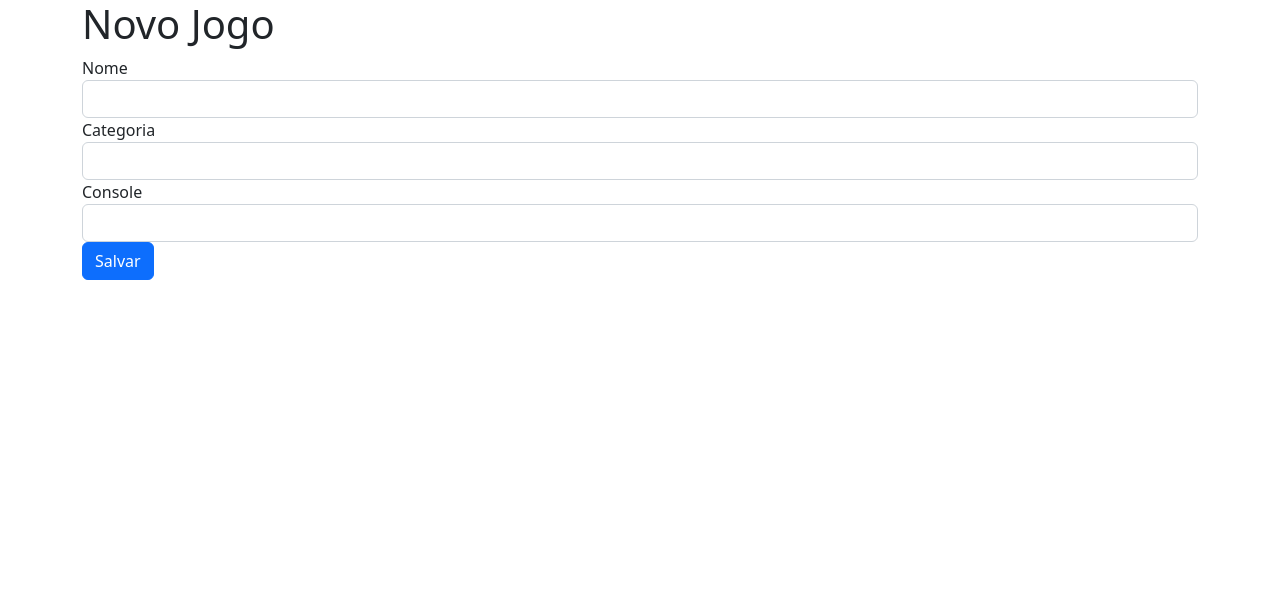
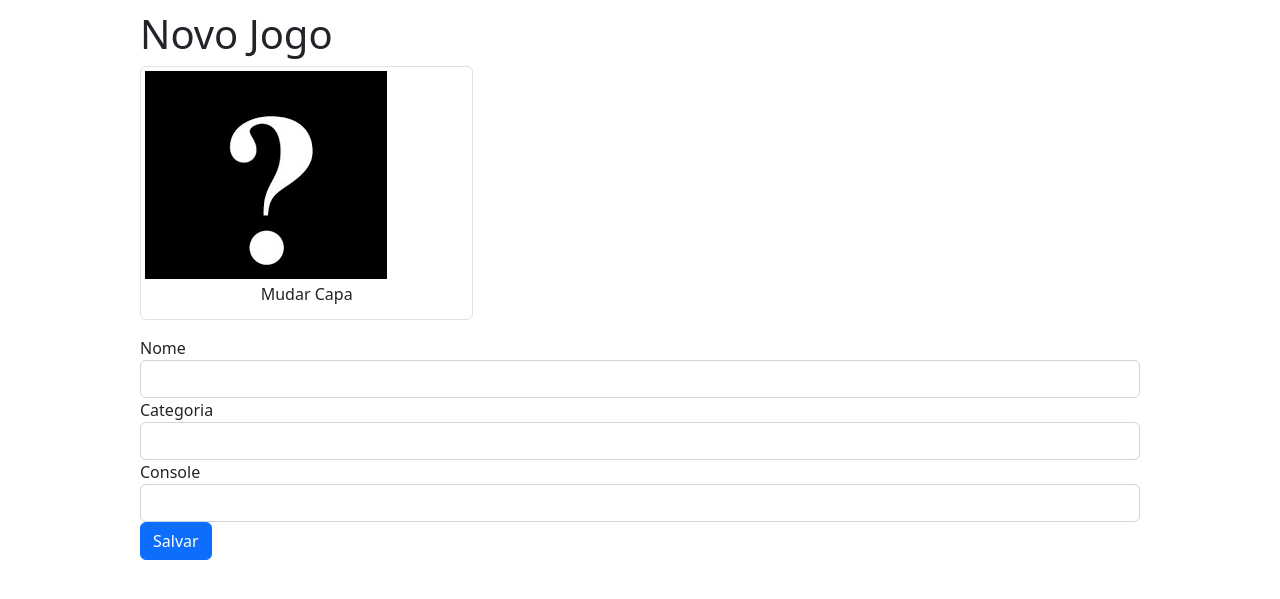
Before and after one commit to Diposu/biblioteca-de-jogos, a Flask app: page /novo in a window 1280 px wide. Shown: the top 599 px of the page. Run offline with Flask 2, Linux system fonts and the light colour scheme; the visitor is signed in with stand-in values (Sample User, id 1); some libraries are stand-ins or nearby versions.

Commit message:
first attempt to paste image

```diff
--- a/config.py
+++ b/config.py
@@ -1,4 +1,4 @@
-
+import os
 
 SECRET_KEY = 'alura'
 
@@ -10,3 +10,5 @@ SQLALCHEMY_DATABASE_URI = \
         servidor = 'localhost',
         database = 'jogoteca'
     )
+
+UPLOAD_PATH = os.path.dirname(os.path.abspath(__file__)) + '/uploads'
--- /dev/null
+++ b/static/app.css
@@ -0,0 +1,68 @@
+body {
+    padding-top: 10px;
+}
+
+.btn {
+    margin-bottom: 10px;
+}
+
+.container {
+    border-radius: 4px;
+    margin: auto;
+    width: 80%;
+}
+
+.little-container {
+    width: 40%;
+    margin: auto;
+}
+
+figcaption {
+    text-align: center;
+    margin: 3px auto;
+}
+
+.fileContainer {
+    overflow: hidden;
+    position: relative;
+}
+
+.fileContainer [type=file] {
+    cursor: pointer;
+    display: block;
+    font-size: 999px;
+    filter: alpha(opacity=0);
+    min-height: 100%;
+    min-width: 100%;
+    opacity: 0;
+    position: absolute;
+    right: 0;
+    text-align: right;
+    top: 0;
+}
+
+td {
+    text-align: center;
+}
+
+.formularioJogo {
+    display: flex;
+}
+
+.formularioImagem {
+    margin-right: 16px
+}
+
+.buttons {
+    margin-top: 16px
+}
+
+.inputBox {
+    width: 700px;
+}
+
+.inputsJogo {
+    width: 100%;
+    margin-left: 1em;
+    margin-bottom: 1em;
+}
--- a/templates/novo.html
+++ b/templates/novo.html
@@ -1,6 +1,17 @@
 {% extends 'template.html'%}
 {% block conteudo %}
-      <form action="{{url_for('criar')}}" method="post">
+      <form action="{{url_for('criar')}}" method="post" enctype="multipart/form-data">
+        <figure class="img-thumbnail col-md-4">
+          <img class="img-fluid" src="{{ url_for('imagem', nome_arquivo='capa_padrao.png') }}">
+          <figcaption>
+            <label class="fileContainer">
+              Mudar Capa
+              <input type="file" name="arquivo" accept=".png">
+
+            </label>
+          </figcaption>
+        </figure>
+
         <fieldset>
           <div class="form-group">
             <label for="nome">Nome</label>
--- a/templates/template.html
+++ b/templates/template.html
@@ -5,6 +5,7 @@
     <meta name="viewport" content="width=device-width, initial-scale=1">
     <title>Jogoteca</title>
     <link rel="stylesheet" href="{{url_for('static', filename='bootstrap.css') }}">
+    <link rel="stylesheet" href="{{url_for('static', filename='app.css') }}">
 
   </head>
   <body>
--- a/views.py
+++ b/views.py
@@ -28,6 +28,11 @@ def criar():
     novo_jogo = Jogos(nome=nome, categoria=categoria, console=console)
     db.session.add(novo_jogo)
     db.session.commit()
+
+    arquivo = request.files['arquivo']
+    upload_path = app.config['UPLOAD_PATH']
+    arquivo.save(f'{upload_path}/capa{novo_jogo.id}.jpg')
+
 
     return redirect(url_for('index'))
 @app.route('/atualizar', methods=['POST',])
@@ -84,3 +89,7 @@ def logout():
     session['usuario_logado'] = None
     flash('Logout efetuado com sucesso!')
     return redirect(url_for('index'))
+
+@app.route('/uploads/<nome_arquivo>')
+def imagem(nome_arquivo):
+    return send_from_directory('uploads', nome_arquivo)
```
Also changed, not shown: uploads/capa_padrao.png (added).
